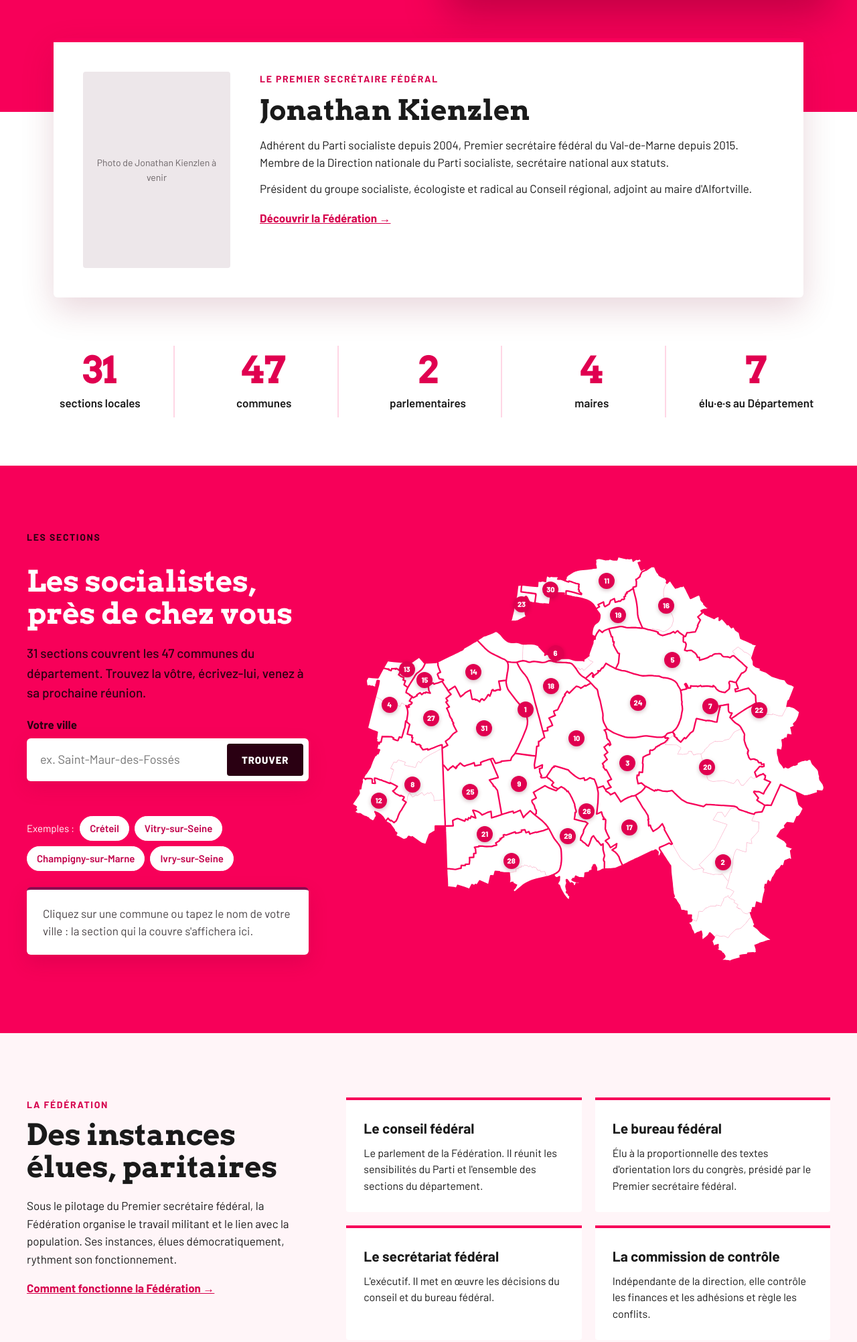
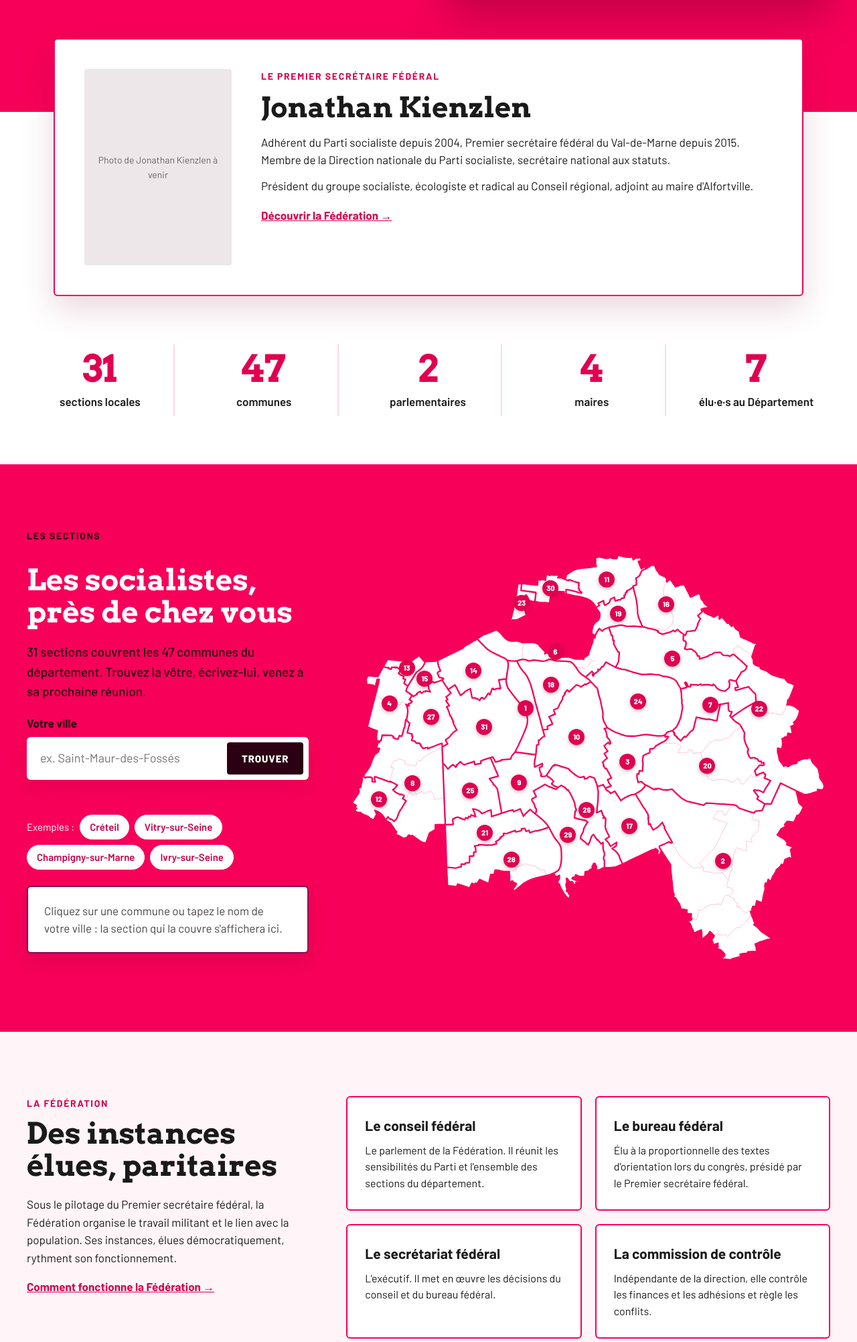
Before and after one commit to maxtaillebois/ps94-pistes-site, a plain HTML site: page piste-A4/index.html in a window 1280 px wide. Shown: the part 638-2641 px from the top of the page at 67% size. Drawn offline with Linux system fonts and the light colour scheme.

Commit message:
Cadres roses complets à la place des filets en haut ou à gauche
Fiche de section, instances, carte du Premier secrétaire fédéral, encadré du bandeau photo et message de confirmation.

Co-Authored-By: Claude Opus 5.5 <noreply@anthropic.com>

```diff
--- a/commun/css/site.css
+++ b/commun/css/site.css
@@ -77,7 +77,7 @@ body.avec-presentation .entete{top:44px}
 
 /* Carte du 1er fédéral posée à cheval */
 .premier{position:relative;z-index:2;max-width:1120px;margin:-110px auto 0;background:#fff;box-shadow:0 18px 50px rgba(120,0,40,.16);border-radius:6px;display:flex;flex-wrap:wrap;gap:44px;padding:44px}
-.premier--filet{border-top:6px solid var(--rose)}
+.premier--filet{border:2px solid var(--rose)}
 .premier__photo{flex:0 0 220px;aspect-ratio:3/4;background:var(--gris-clair);border-radius:4px;display:flex;align-items:center;justify-content:center;color:var(--gris-2);font-size:14px;text-align:center;padding:12px}
 .premier__texte{flex:1 1 400px;min-width:0}
 .premier__texte h2{font-family:"Arvo",Georgia,serif;font-size:42px;line-height:1.1;margin:8px 0 16px}
@@ -107,7 +107,7 @@ body.avec-presentation .entete{top:44px}
 
 /* Instances */
 .instances{display:grid;grid-template-columns:repeat(2,minmax(0,1fr));gap:20px}
-.instance{background:#fff;border-top:4px solid var(--rose);padding:26px;border-radius:0 0 4px 4px}
+.instance{background:#fff;border:2px solid var(--rose);padding:26px;border-radius:6px}
 .instance h3{font-size:21px;font-weight:700;margin-bottom:8px}
 .instance p{margin:0;font-size:16px}
 .bloc--pale .instance{background:#fff}
@@ -133,7 +133,7 @@ body.avec-presentation .entete{top:44px}
 .puces{display:flex;flex-wrap:wrap;gap:8px;margin-top:16px;font-size:15px;align-items:center}
 .puces a{background:#fff;border:1px solid #F2C2D3;border-radius:999px;padding:6px 14px;text-decoration:none;color:var(--encre);font-weight:600}
 .puces a:hover{border-color:var(--rose)}
-.fiche{color:var(--encre);background:#fff;border-radius:6px;box-shadow:0 12px 30px rgba(120,0,40,.16);padding:22px 24px;border-top:4px solid var(--rose)}
+.fiche{color:var(--encre);background:#fff;border-radius:6px;box-shadow:0 12px 30px rgba(120,0,40,.16);padding:22px 24px;border:2px solid var(--rose)}
 .fiche__num{margin:0;color:var(--rose-texte);font-weight:700;text-transform:uppercase;letter-spacing:.1em;font-size:13px}
 .fiche__nom{font-family:"Arvo",Georgia,serif;font-size:28px;line-height:1.15;margin:6px 0 8px}
 .fiche p{margin:0 0 6px;color:var(--encre)}
@@ -197,7 +197,7 @@ body.avec-presentation .entete{top:44px}
 .rgpd{grid-column:1/-1;display:flex;gap:12px;align-items:flex-start;font-size:15px;color:var(--gris)}
 .rgpd input{width:20px;height:20px;margin-top:3px;accent-color:var(--rose-bouton);flex-shrink:0}
 .formulaire__envoi{grid-column:1/-1;display:flex;flex-wrap:wrap;gap:16px;align-items:center}
-.confirmation{grid-column:1/-1;background:var(--rose-pale-2);border-left:4px solid var(--rose);padding:16px 18px;margin:0;font-weight:600}
+.confirmation{grid-column:1/-1;background:var(--rose-pale-2);border:2px solid var(--rose);border-radius:6px;padding:16px 18px;margin:0;font-weight:600}
 .mention{font-size:14px;color:var(--gris-2)}
 
 /* Accueil piste A3 : la carte d'abord */
@@ -206,7 +206,7 @@ body.avec-presentation .entete{top:44px}
 .hero-a3 .hero__chapo{color:var(--encre);font-size:19px;margin:0 0 28px}
 .bandeau-photo{min-height:440px;display:flex;align-items:flex-end;padding-bottom:48px;background-size:cover;background-position:center 35%}
 .bandeau-photo--groupe{background-image:url(../img/photo-groupe.jpg)}
-.bandeau-photo p{margin:0;max-width:560px;background:#fff;padding:26px 30px;border-left:6px solid var(--rose);font-family:"Arvo",Georgia,serif;font-size:22px;line-height:1.4}
+.bandeau-photo p{margin:0;max-width:560px;background:#fff;padding:26px 30px;border:2px solid var(--rose);border-radius:6px;font-family:"Arvo",Georgia,serif;font-size:22px;line-height:1.4}
 .depliants{border-top:2px solid var(--encre)}
 .depliants details{border-bottom:1px solid #E8DDE1}
 .depliants summary{list-style:none;display:flex;justify-content:space-between;gap:20px;padding:20px 0;cursor:pointer;font-size:20px;font-weight:700}
@@ -234,7 +234,7 @@ body.avec-presentation .entete{top:44px}
 .piste-a4 .bloc--rose .recherche label{color:var(--bordeaux)}
 .piste-a4 .bloc--rose .recherche__message{color:var(--bordeaux)}
 .piste-a4 .bloc--rose .puces a{border-color:#fff;color:var(--rose-profond)}
-.piste-a4 .fiche{border-top-color:var(--pourpre)}
+.piste-a4 .fiche{border-color:var(--pourpre)}
 .piste-a4 .fiche__num{color:var(--pourpre)}
 .piste-a4 .bloc--rose .titre-2{color:#fff}
 .piste-a4 .bloc--rose .chapo-rose{color:var(--bordeaux);font-weight:500;font-size:19px}
```
Also changed, not shown: apercus/piste-A3.jpg, apercus/piste-A4.jpg.
